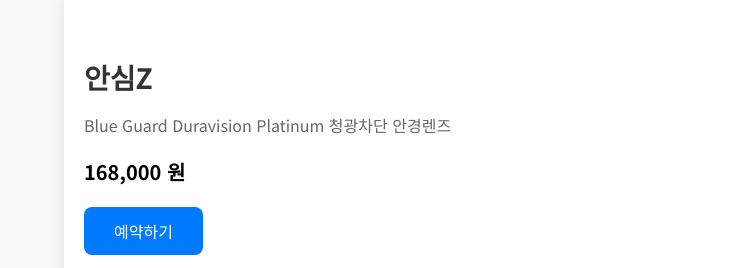
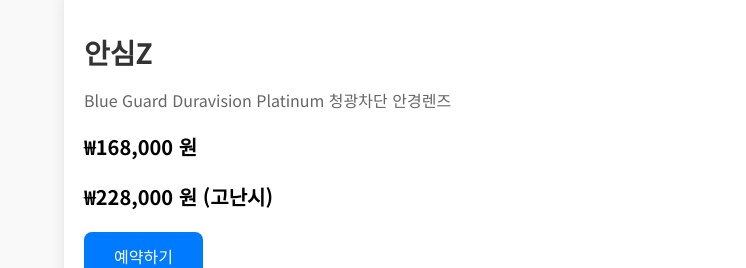
Before and after one commit to LeeSeohee2/Best50suwon, a website: page public/glasseslenses/1.67DFREE.html in a window 1280 px wide. Shown: the part 1449-1717 px from the top of the page, 0-746 px from the left. Drawn offline with Linux system fonts and the light colour scheme; grey boxes are pictures that could not be loaded.

Commit message:
Update 1.67DFREE.html

```diff
--- a/public/glasseslenses/1.67DFREE.html
+++ b/public/glasseslenses/1.67DFREE.html
@@ -482,7 +482,8 @@
           <div class="product-info">
             <h3>안심Z</h3>
             <p>Blue Guard Duravision Platinum 청광차단 안경렌즈</p>
-            <p class="price">168,000 원</p>
+            <p class="price">₩168,000 원</p>
+            <p class="price">₩228,000 원 (고난시)</p>
             <a href="https://best50suwon2.modoo.at/?link=3g9g06gb" class="button">예약하기</a>
             <p>예상시간: 3 ~ 5일</p>
           </div>
```
